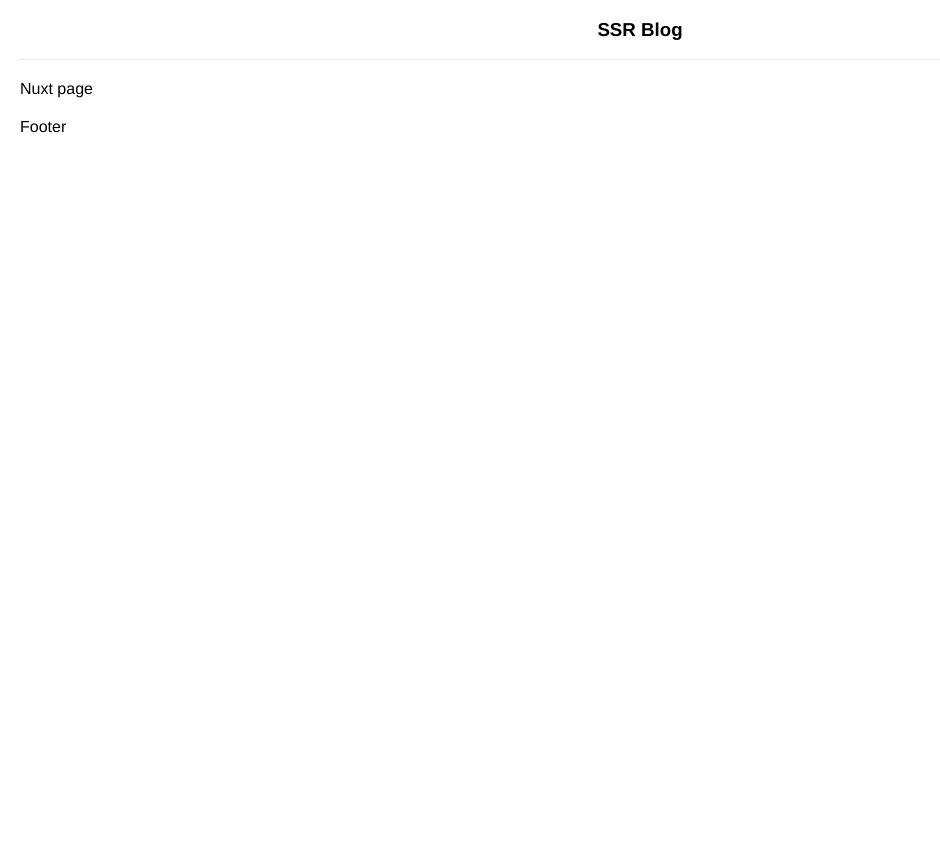
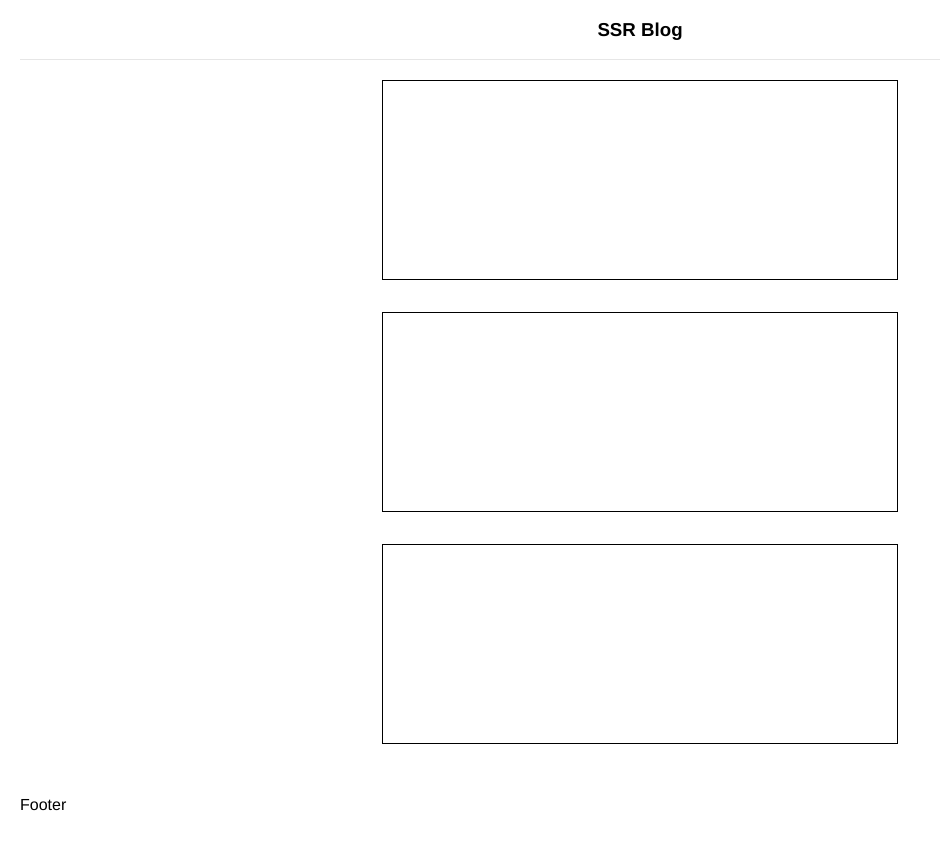
Before and after one commit to vladimirKartyshov/Nuxt-blog, a Nuxt app: page / in a window 1280 px wide. Shown: the top 850 px of the page, without its empty margins (0-940 px from the left). Before the commit the page ends 800 px from the top, so only its background shows below. Built offline with nearby package versions, Linux system fonts and the light colour scheme.

Commit message:
Главная страница

```diff
--- /dev/null
+++ b/components/main/Post.vue
@@ -0,0 +1,19 @@
+<template>
+<article class='post'>
+
+</article>
+</template>
+
+<script>
+export default {
+  name: 'Post'
+}
+</script>
+
+<style scoped>
+.post {
+  height: 200px;
+  border: 1px solid black;
+  margin-bottom: 2rem;
+}
+</style>
--- a/pages/index.vue
+++ b/pages/index.vue
@@ -1,7 +1,22 @@
 <template>
-  <div>Nuxt page</div>
+  <el-row type='flex' justify='center'>
+    <el-col :xs='24' :sm='18' :md='12' :lg='10'>
+    <app-post
+      v-for='post in 3'
+      :key='post'
+    />
+    </el-col>
+  </el-row>
 </template>
 
 <script>
-export default {}
+import AppPost from '@/components/main/Post'
+export default {
+  head: {
+    title: 'Главная'
+  },
+  components: {
+    AppPost
+  }
+}
 </script>
```
